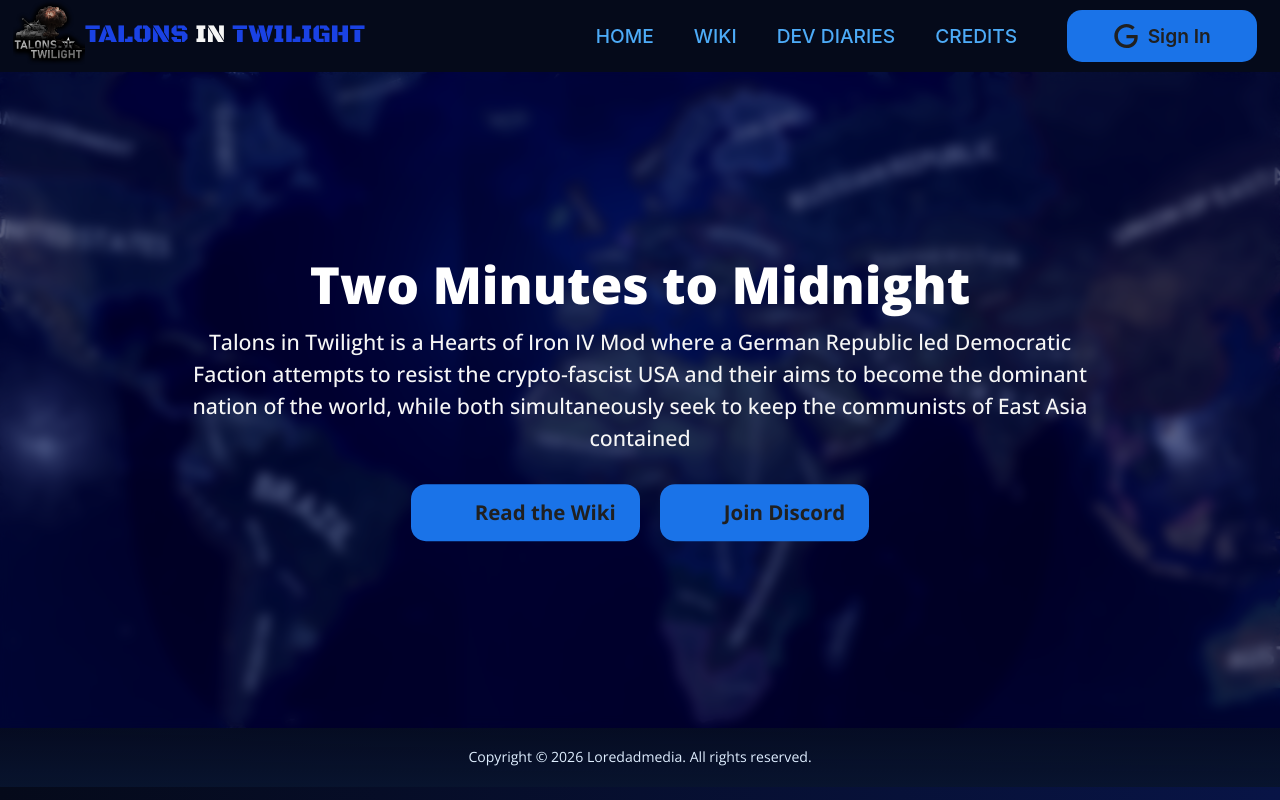
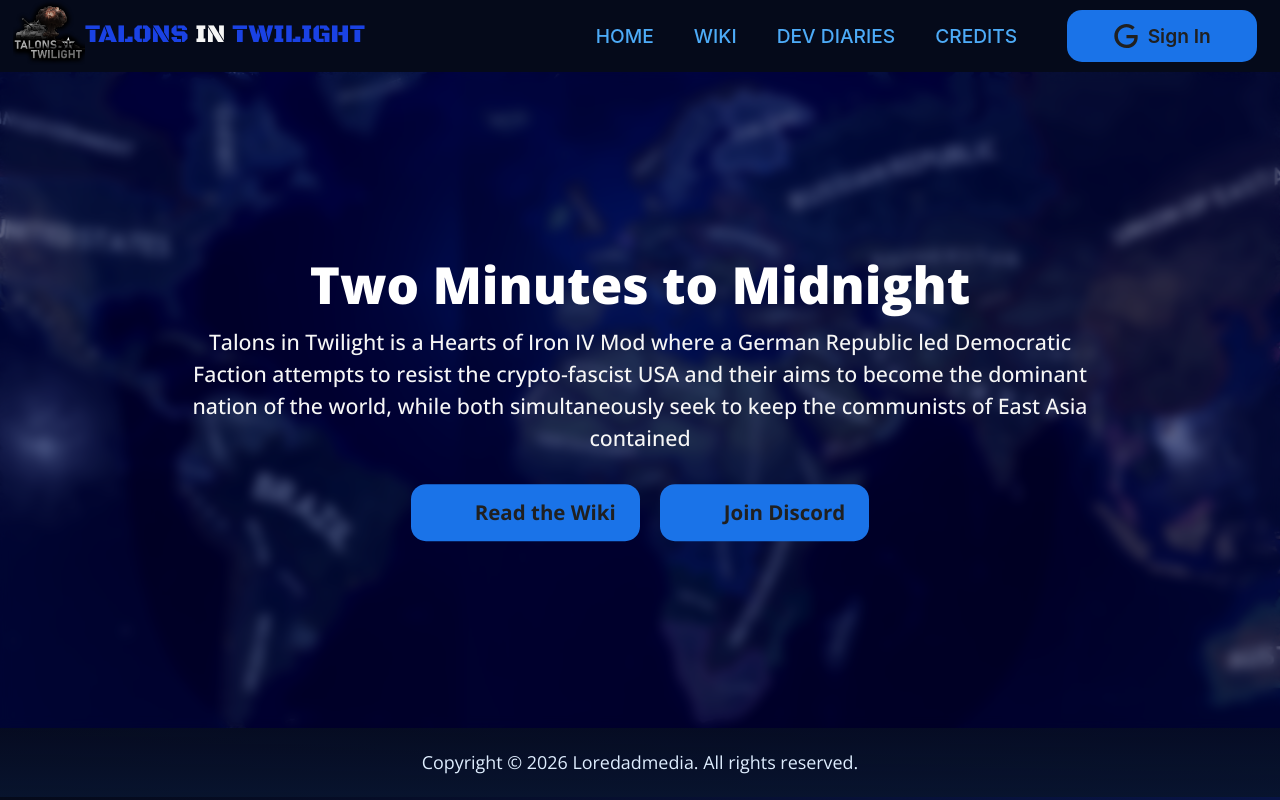
Before and after one commit to LangLangGaming/tit-wiki, a React (Vite) app: page / in a window 1280 px wide. Built offline with nearby package versions, Linux system fonts and the light colour scheme; no server answers; some icons are missing; a web font is replaced by a local one.

Commit message:
fix: minor updates to packages

```diff
--- a/src/assets/css/Copyright.css
+++ b/src/assets/css/Copyright.css
@@ -5,7 +5,7 @@
     display: flex;
     align-items: center;
     justify-content: center;
-    padding: 18px 12px;
+    padding: 20px;
     background: linear-gradient(180deg, rgba(6,12,34,0.9) 0%, rgba(8,20,46,0.98) 100%);
     position: static;
     z-index: 9999; /* ensure it appears above page overlays */
@@ -17,7 +17,7 @@
         max-width: 1100px;
         text-align: center;
         align-items: center;
-        font-size: clamp(0.8rem, 1.6vw, 1.1rem);
+        font-size: clamp(0.8rem, 1.6vw, 1.4rem);
         color: #dfeeff;
         font-weight: 400;
         margin: 0;
```
Also changed, not shown: 1 other file (tests, documents, lock files or other folders).
